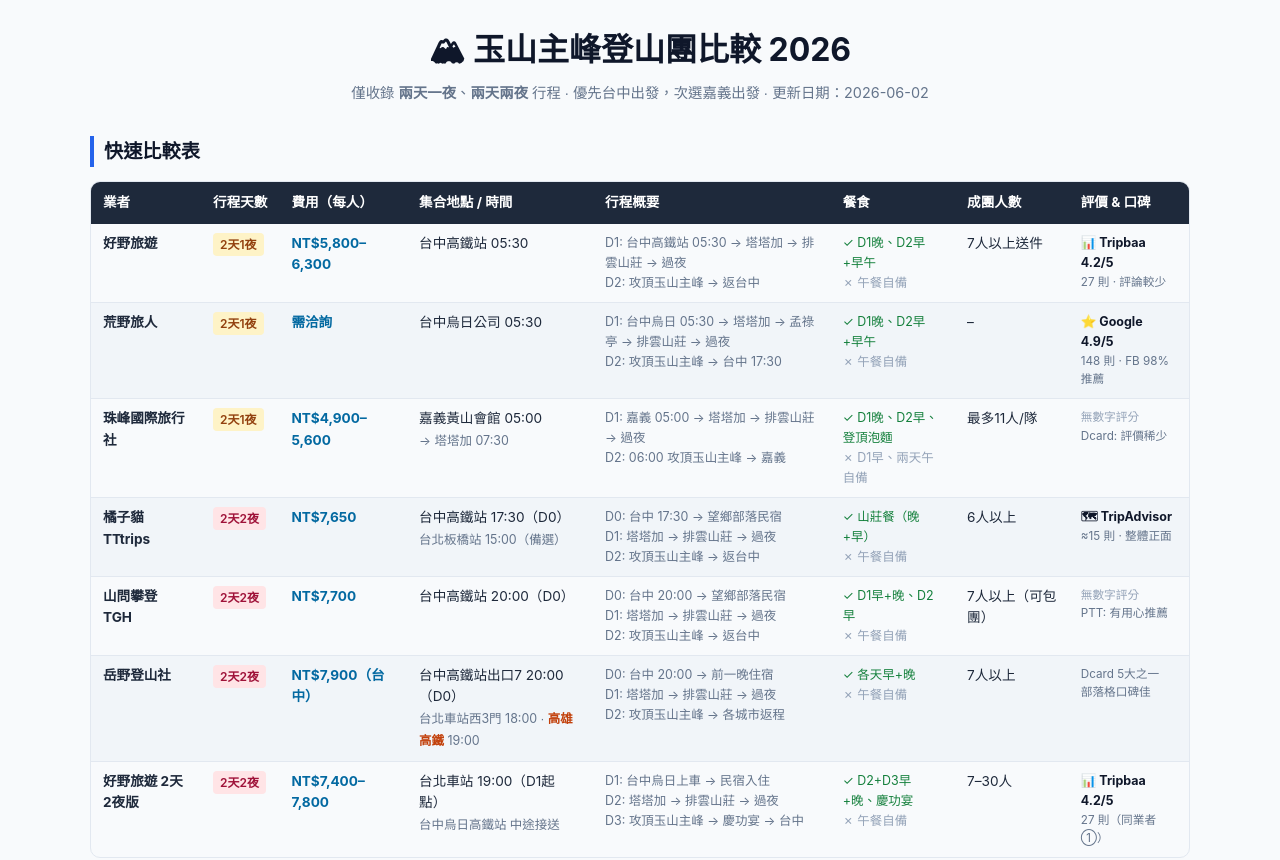
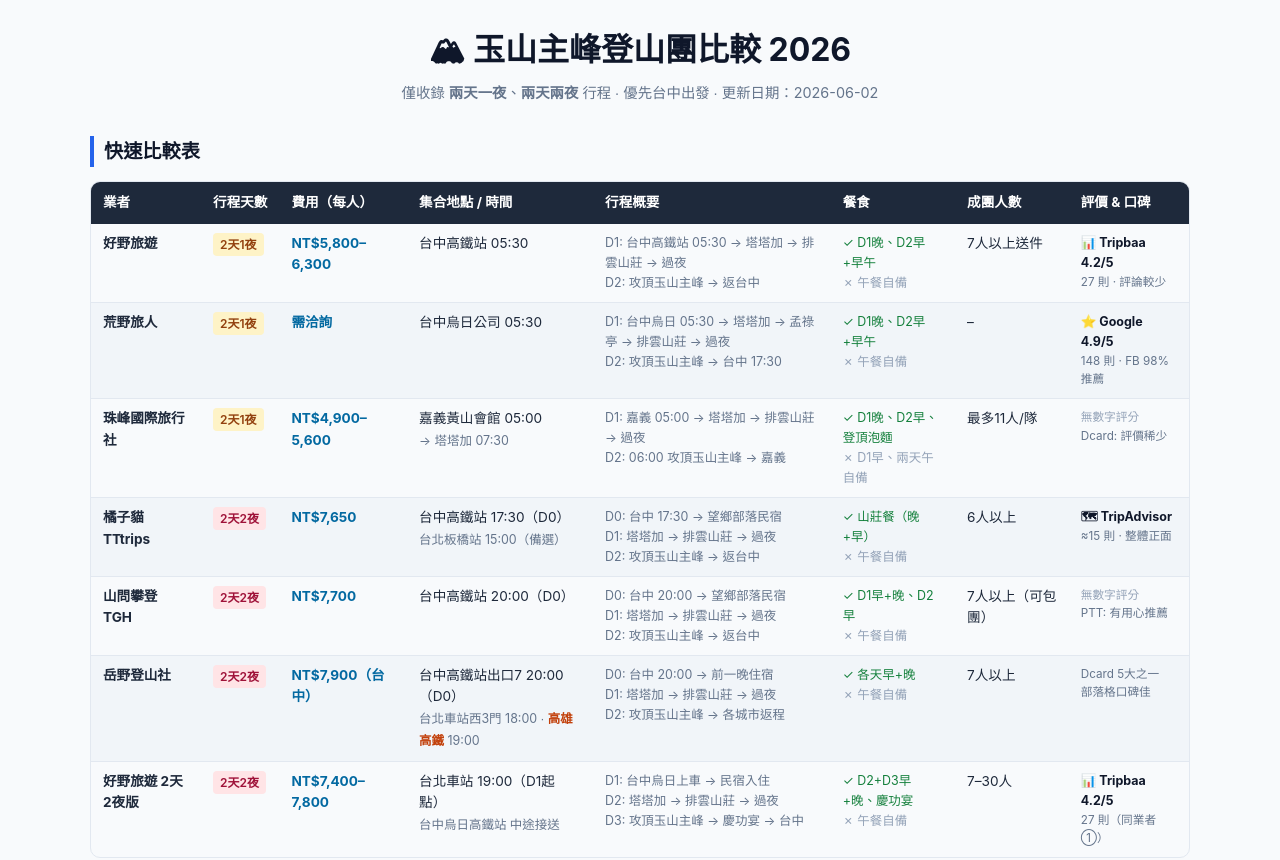
Before and after one commit to douglas168/esun-trip, a plain HTML site: page index.html in a window 1280 px wide. Shown: the top 860 px of the page. Drawn offline with Linux system fonts and the light colour scheme.

Commit message:
Remove 次選嘉義出發 from subtitle

```diff
--- a/index.html
+++ b/index.html
@@ -332,7 +332,7 @@
 
   <div class="page-header">
     <h1>🏔 玉山主峰登山團比較 2026</h1>
-    <p>僅收錄 <strong>兩天一夜</strong>、<strong>兩天兩夜</strong> 行程 ∙ 優先台中出發，次選嘉義出發 ∙ 更新日期：2026-06-02</p>
+    <p>僅收錄 <strong>兩天一夜</strong>、<strong>兩天兩夜</strong> 行程 ∙ 優先台中出發 ∙ 更新日期：2026-06-02</p>
   </div>
 
 
```
